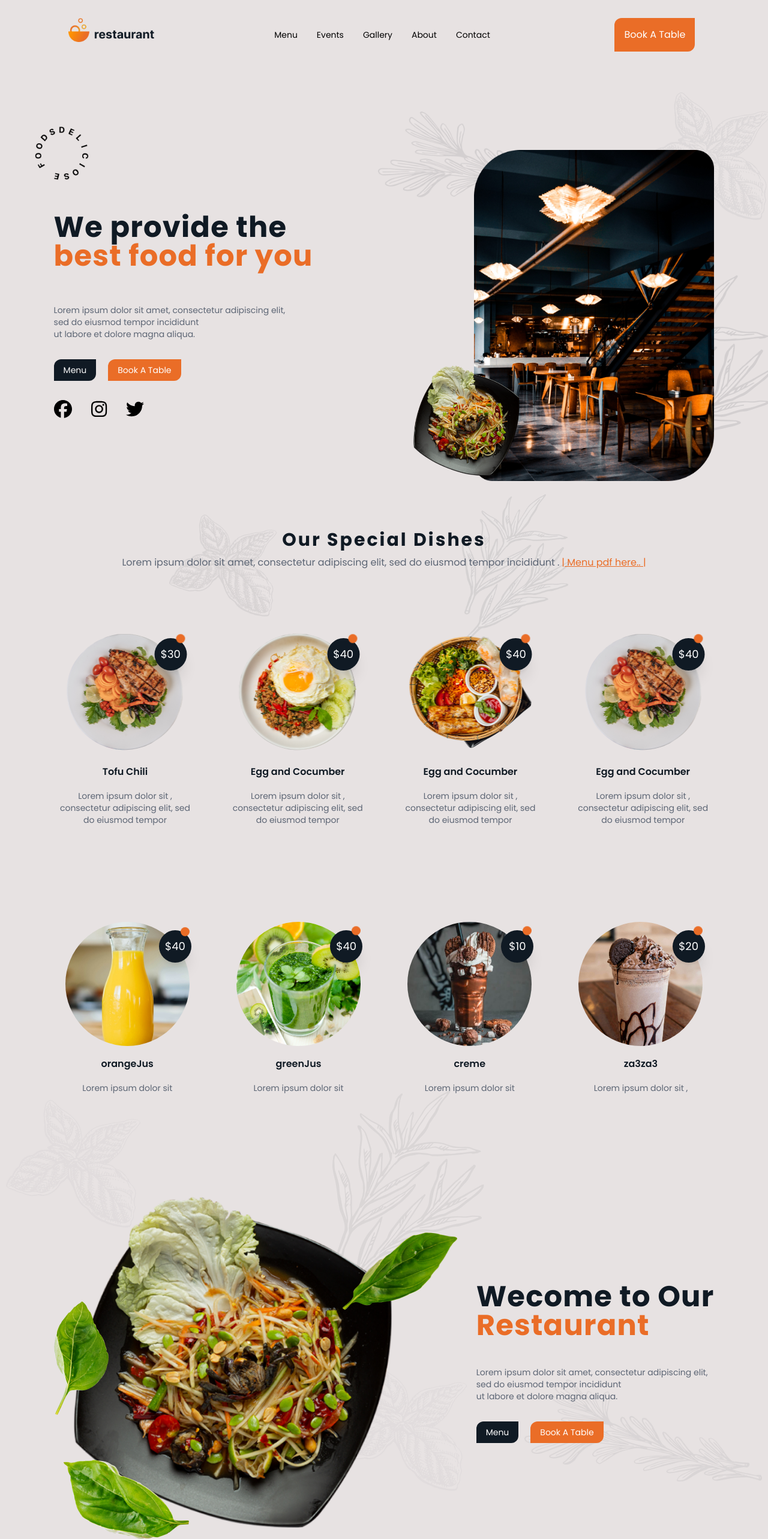
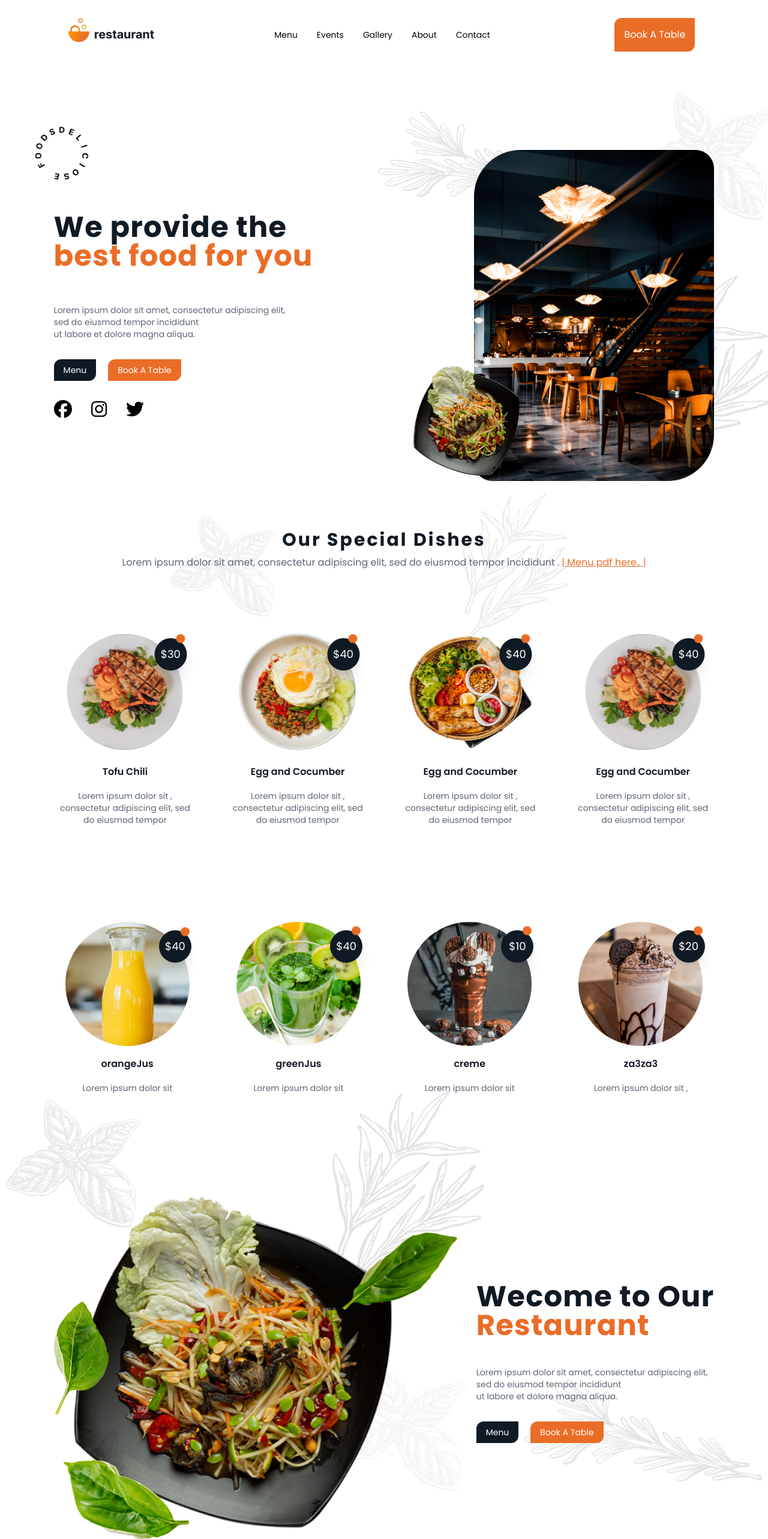
Before and after one commit to yassine5551/Restaurant_v1, a React (Vite) app: page / in a window 1280 px wide. Shown: the whole page at 60% size. Built offline with nearby package versions, Linux system fonts and the light colour scheme.

Commit message:
details section fixing opacity bug

```diff
--- a/src/components/Details.jsx
+++ b/src/components/Details.jsx
@@ -18,7 +18,7 @@ const Details = () => {
             <img src={dish} alt="" />
             <img
               src={Flower}
-              className=" absolute lg:top-[-10rem] top-[-8rem] left-[-5rem] lg:left-[-5rem] z-[-1] opacity-30"
+              className=" absolute lg:top-[-10rem] top-[-8rem] left-[-5rem] lg:left-[-5rem] z-[-1] "
               alt=""
             />
             <img
@@ -42,17 +42,17 @@ const Details = () => {
         <div className="flex flex-col relative ">
           <img
             src={zaater}
-            className=" absolute lg:top-[-20rem] lg:left-[-15rem] lg:block hidden z-[-10] opacity-30"
+            className=" absolute lg:top-[-20rem] lg:left-[-15rem] lg:block hidden z-[-10] opacity-60 "
             alt=""
           />
           <img
             src={zaaterRow}
-            className=" absolute bottom-[-4rem] right-[-5rem] z-[-1] opacity-30"
+            className=" absolute bottom-[-4rem] right-[-5rem] z-[-1] opacity-60 "
             alt=""
           />
           <img
             src={Flower}
-            className=" absolute bottom-[-5rem] left-[-15rem] z-[-1] opacity-30"
+            className=" absolute bottom-[-5rem] left-[-15rem] z-[-1] opacity-45"
             alt=""
           />
 
--- a/src/components/Hero.jsx
+++ b/src/components/Hero.jsx
@@ -59,17 +59,17 @@ const Hero = () => {
             <img src={Maskhero} alt="" />
             <img
               src={zaater}
-              className=" absolute bottom-0 right-[-6rem] z-[-1] opacity-45"
+              className=" absolute bottom-0 right-[-6rem] z-[-1] opacity-60"
               alt=""
             />
             <img
               src={zaaterRow}
-              className=" absolute top-[-4rem] left-[-10rem] z-[-1] opacity-45"
+              className=" absolute top-[-4rem] left-[-10rem] z-[-1] opacity-60"
               alt=""
             />
             <img
               src={Flower}
-              className=" absolute top-[-6rem] right-[-6rem] z-[-1] opacity-45"
+              className=" absolute top-[-6rem] right-[-6rem] z-[-1] opacity-60"
               alt=""
             />
           </div>
--- a/src/index.css
+++ b/src/index.css
@@ -15,7 +15,7 @@
 }
 body{
   --swiper-pagination-color: #EA6D27;
-  background-color: #e7e2e2;
+  background-color: #ffffff;
   margin-right: 7%;
   margin-left: 7%;
 }
```
